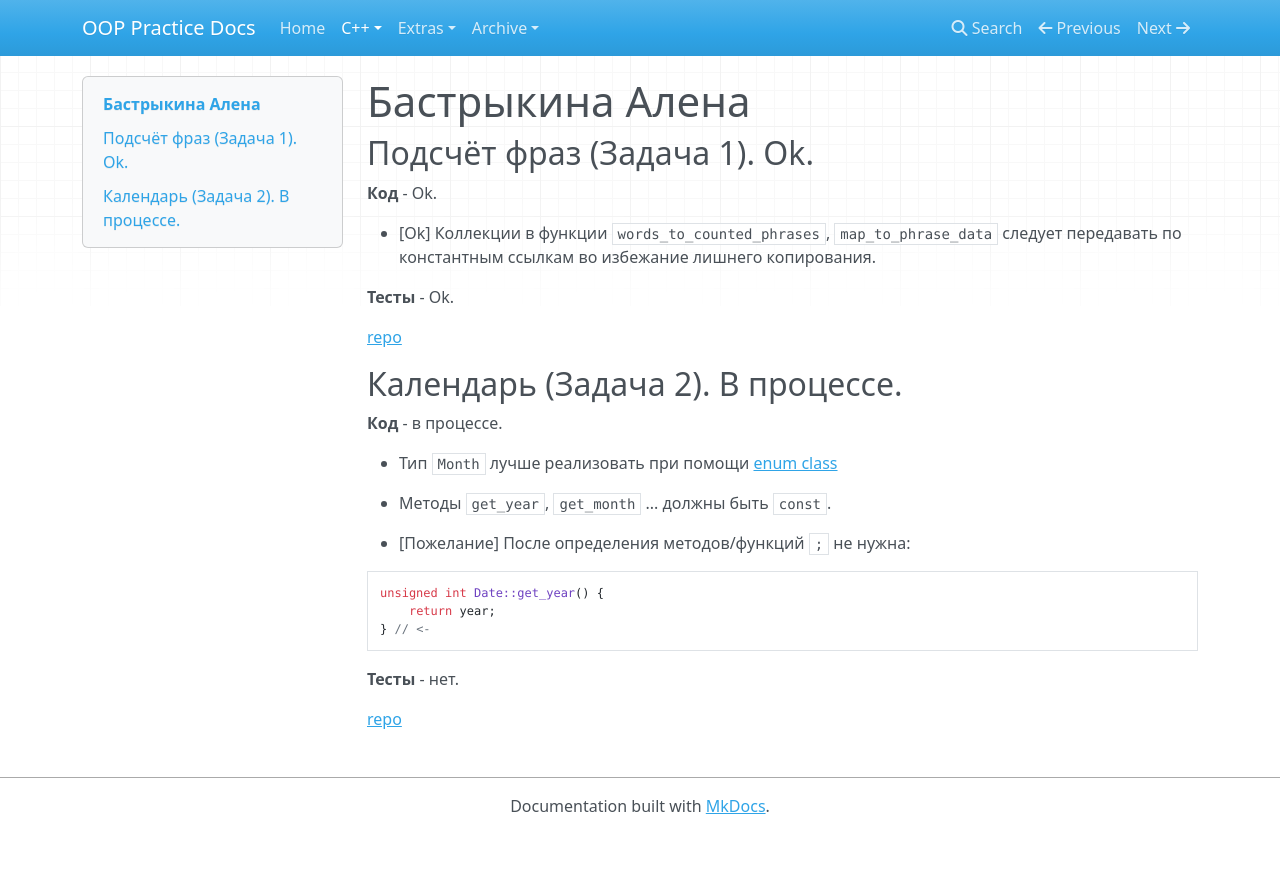
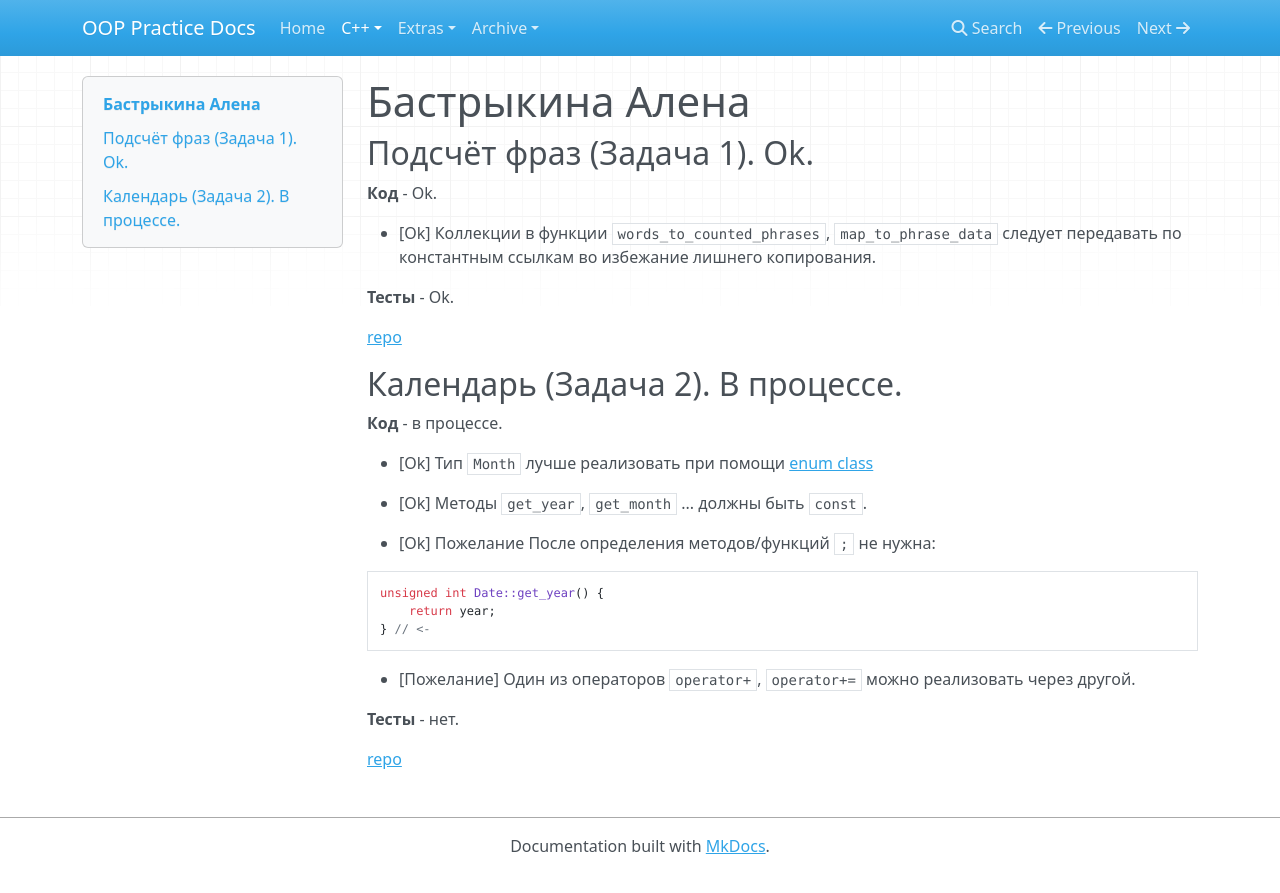
Before and after one commit to avoronkov/oop, an MkDocs documentation site: the page built from docs/2017.cpp/results/bastrykina.md, in a window 1280 px wide. Shown: the top 893 px of the page. Built offline with MkDocs 1.6.1, drawn with Linux system fonts in a browser that asks for light colours; nearby versions of some CDN libraries; old or Windows-style settings are respelled for this version of MkDocs.

Commit message:
update results

````diff
--- a/docs/2017.cpp/results/bastrykina.md
+++ b/docs/2017.cpp/results/bastrykina.md
@@ -15,17 +15,19 @@
 
 **Код** - в процессе.
 
-- Тип `Month` лучше реализовать при помощи [enum class](http://www.learncpp.com/cpp-tutorial/4-5a-enum-classes/)
+- [Ok] Тип `Month` лучше реализовать при помощи [enum class](http://www.learncpp.com/cpp-tutorial/4-5a-enum-classes/)
 
-- Методы `get_year`, `get_month` ... должны быть `const`.
+- [Ok] Методы `get_year`, `get_month` ... должны быть `const`.
 
-- [Пожелание] После определения методов/функций `;` не нужна:
+- [Ok] Пожелание После определения методов/функций `;` не нужна:
 ```
 unsigned int Date::get_year() {
     return year;
 } // <-
 ```
 
+- [Пожелание] Один из операторов `operator+`, `operator+=` можно реализовать через другой.
+
 **Тесты** - нет.
 
 [repo](https://bitbucket.org/bastrykina_oop/calendar/overview)
````
Also changed, not shown: docs/2017.cpp/results.md (+4 -0 lines), docs/2017.cpp/results/shustova.md (+5 -3 lines), docs/2017.cpp/results/snegireva.md (+14 -0 lines), docs/2017.cpp/results/voloshina.md (+8 -0 lines), docs/index.md (+1 -1 lines).
